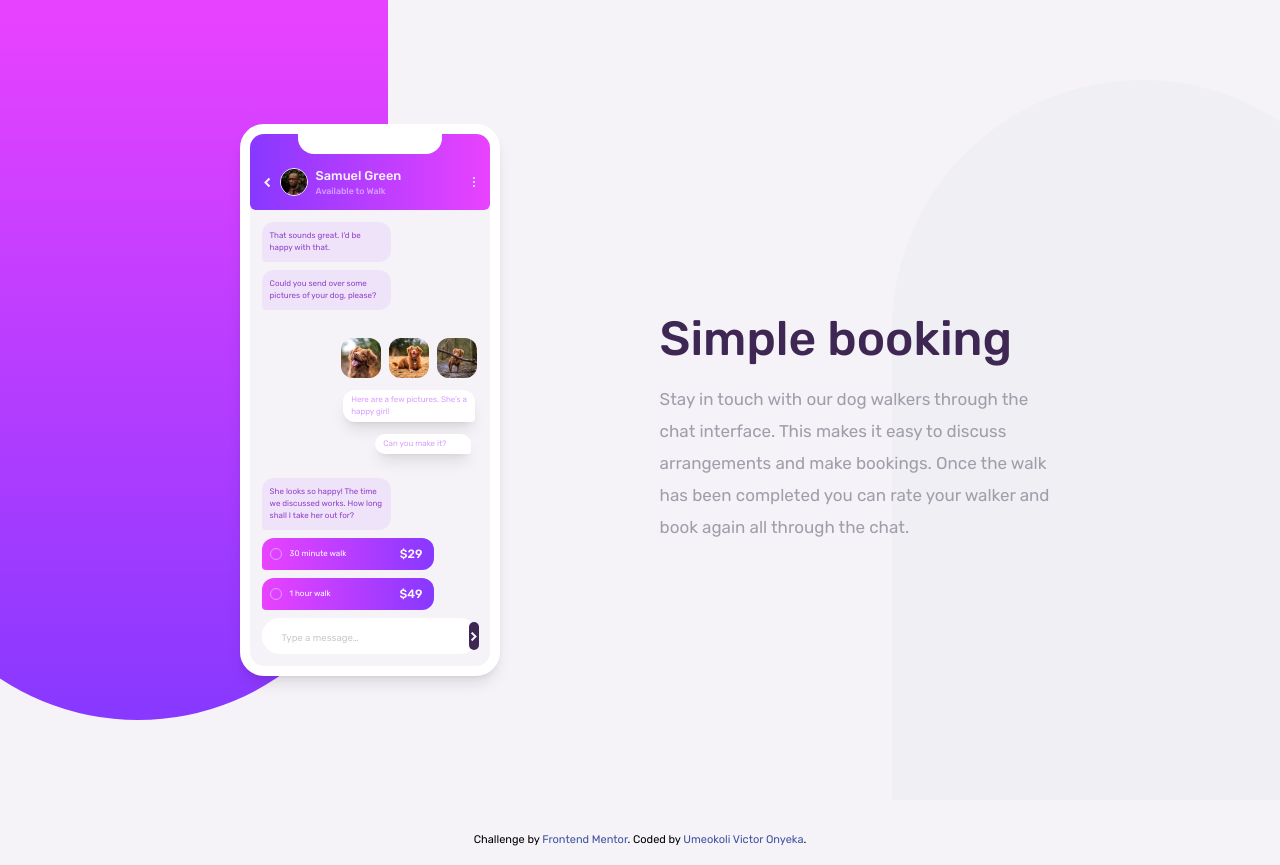
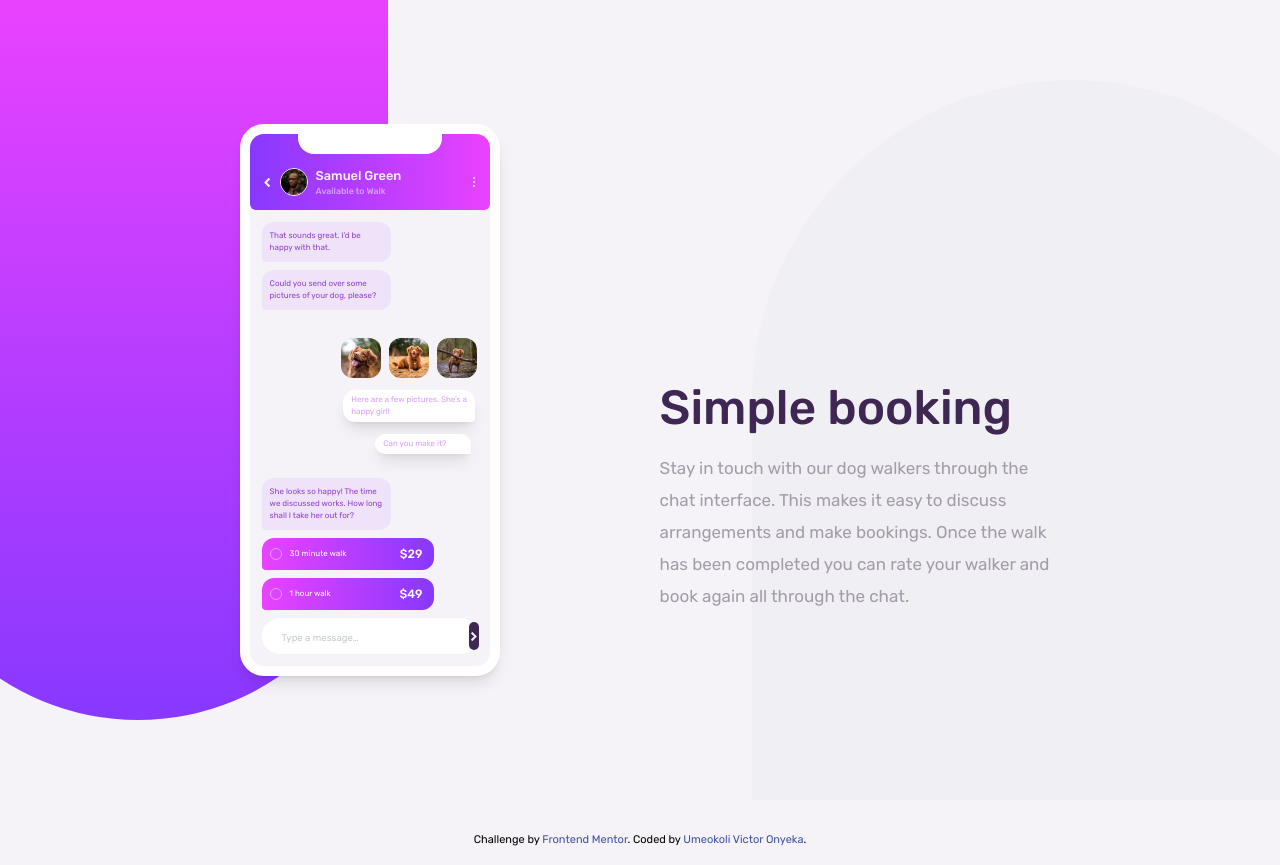
Before and after one commit to Victor-Umeh/fem-chat-app-css-illustration-master, a website: page dist/index.html in a window 1280 px wide. Shown: the top 865 px of the page. Drawn offline with Linux system fonts and the light colour scheme.

Commit message:
modified styling

```diff
--- a/dist/index.html
+++ b/dist/index.html
@@ -17,8 +17,8 @@
     <link href="https://fonts.googleapis.com/css2?family=Rubik:wght@400;500;700&display=swap" rel="stylesheet">
     <link rel="stylesheet" href="style.css">
 </head>
-<body class="bg-light-grayish-violet font-rubik md:grid md:place-items-center md:mx-auto">
-<main class="sm:flex md:flex-row md:items-center md:w-[70%] md:justify-center md:gap-[7em] md:ml-[4em]">
+<body class="bg-light-grayish-violet font-rubik md:grid md:place-items-center md:mx-auto md:overflow-x-hidden">
+<main class="md:flex md:flex-row md:items-center md:w-[70%] md:justify-center md:gap-[7em] md:ml-[4em]">
 
     <!-- mobile section -->
 
@@ -96,7 +96,7 @@
     </section>
 
     <!-- text content -->
-    <section class="h-[70vh] md:w-[55%] px-12 flex flex-col items-center md:pt-[12.2em] z-10">
+    <section class="h-[50vh] md:w-[55%] px-12 flex flex-col items-center md:pt-[12.2em] z-10">
         <div>
             <h1 class="text-very-dark-desaturated-violet font-medium text-4xl text-center md:text-left md:text-5xl">
                 Simple booking
@@ -114,8 +114,8 @@
     <div class="w-[50%] h-[70%] bg-gradient-to-t from-light-violet to-light-magenta py-10 absolute top-0 left-0 z-0 rounded-br-full
     md:w-[500px] md:h-[90%] md:rounded-b-full md:-ml-[7em]"></div>
 
-    <div class="w-[50%] h-[70%] bg-grayish-blue/10 py-10 absolute bottom-0 right-0 md:z-0
-    md:w-[500px] md:h-[90%] md:rounded-t-full md:-mr-[7em]"></div>
+    <div class="md:w-[35%] h-[70%] bg-grayish-blue/10 py-10 absolute bottom-0 right-0 md:z-0
+    md:w-[50%] md:h-[90%] md:rounded-t-full md:-mr-[7em]"></div>
 
     <!-- Attribution -->
   <div class="attribution mt-16 md:mt-8 md:pb-4">
```
Also changed, not shown: dist/style.css.
